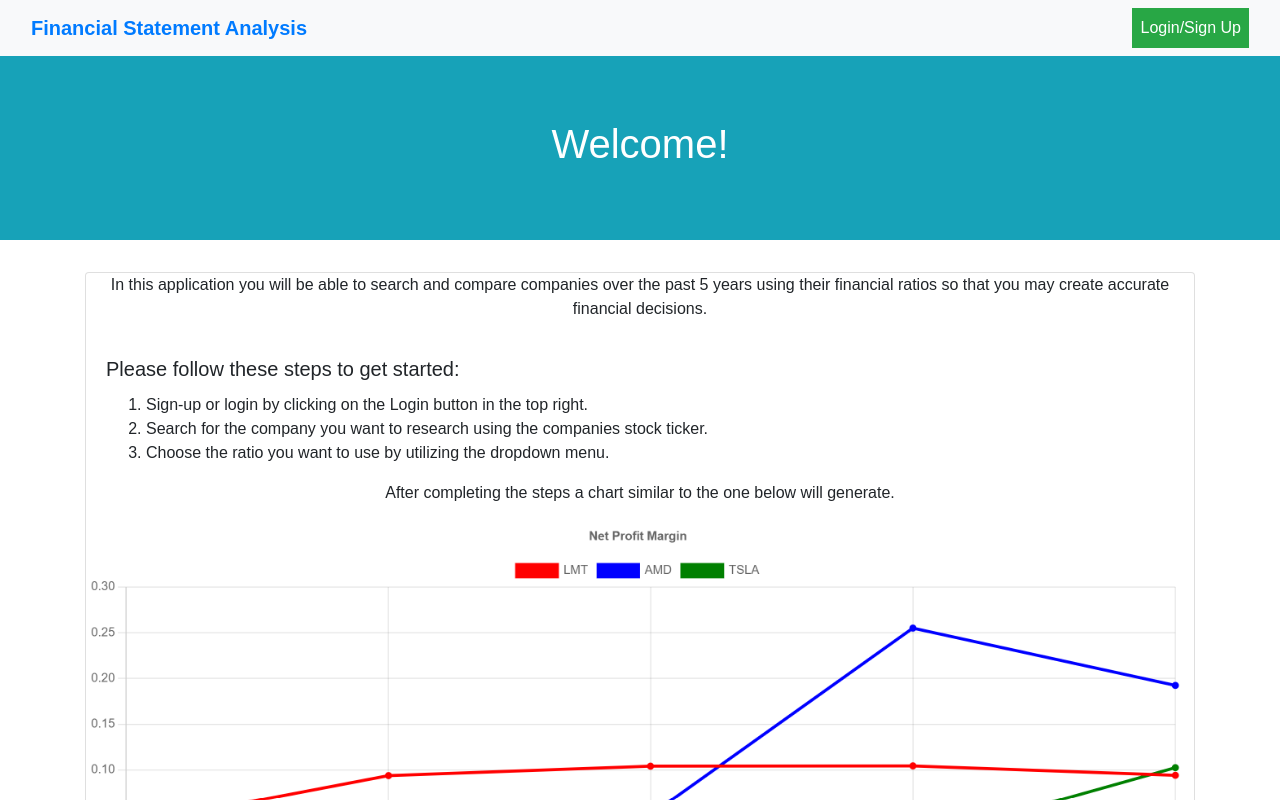
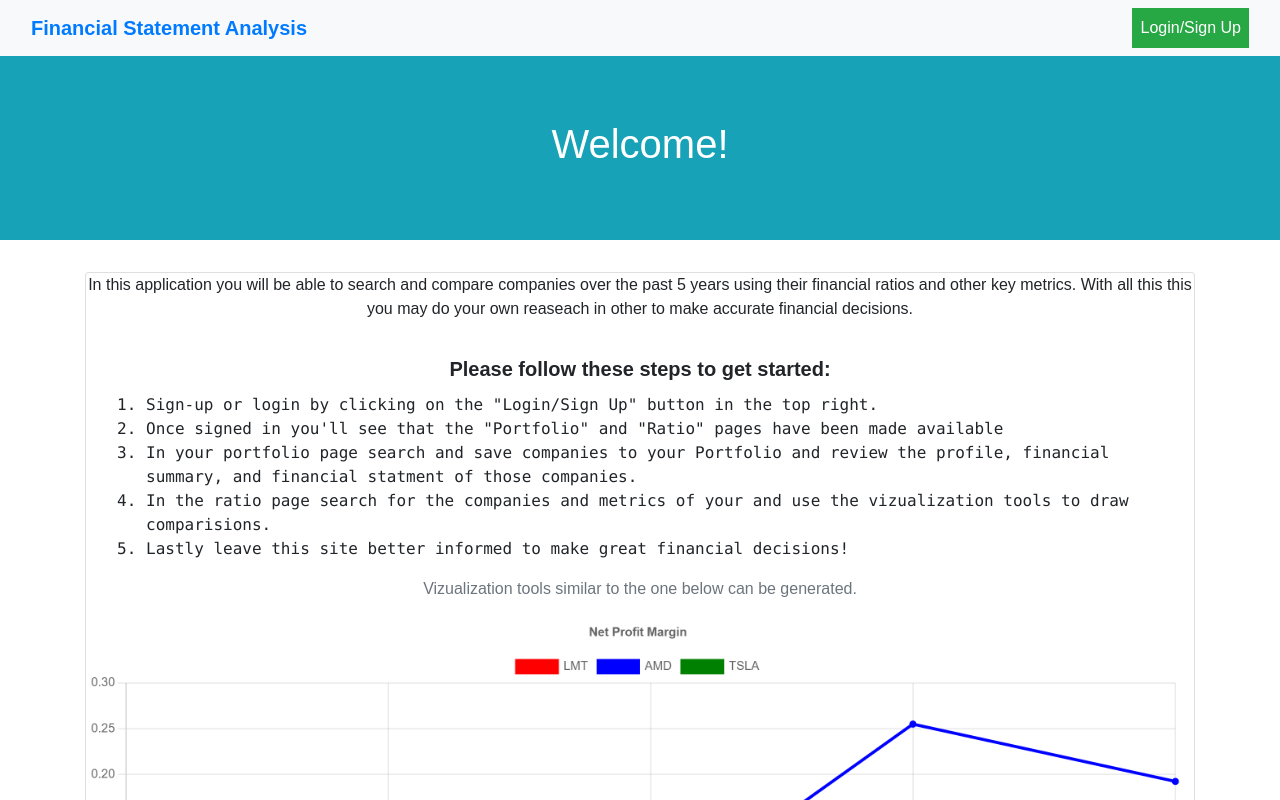
Before and after one commit to Nara1469/financial-statement-analysis, a React (Create React App) app in the folder client/: page / in a window 1280 px wide. Shown: the top 800 px of the page. Built offline with nearby package versions, Linux system fonts and the light colour scheme.

Commit message:
Homepage Intro

```diff
--- a/client/src/pages/HomePage.js
+++ b/client/src/pages/HomePage.js
@@ -13,15 +13,17 @@ const HomePage = () => {
       </Jumbotron>
       <Container>
         <Card border='blue'>
-          <Card.Text className='text-center'>In this application you will be able to search and compare companies over the past 5 years using their financial ratios so that you may create accurate financial decisions.</Card.Text>
+          <Card.Text className='text-center'>In this application you will be able to search and compare companies over the past 5 years using their financial ratios and other key metrics. With all this this you may do your own reaseach in other to make accurate financial decisions.</Card.Text>
           <Card.Body>
-            <Card.Title>Please follow these steps to get started: </Card.Title>
-            <ol>
-              <li>Sign-up or login by clicking on the Login button in the top right.</li>
-              <li>Search for the company you want to research using the companies stock ticker.</li>
-              <li>Choose the ratio you want to use by utilizing the dropdown menu.</li>
+            <Card.Title className='text-center font-weight-bold'>Please follow these steps to get started: </Card.Title>
+            <ol className='text-monospace'>
+              <li>Sign-up or login by clicking on the "Login/Sign Up" button in the top right.</li>
+              <li>Once signed in you'll see that the "Portfolio" and "Ratio" pages have been made available</li>
+              <li>In your portfolio page search and save companies to your Portfolio and review the profile, financial summary, and financial statment of those companies.</li>
+              <li>In the ratio page search for the companies and metrics of your and use the vizualization tools to draw comparisions.</li>
+              <li>Lastly leave this site better informed to make great financial decisions!</li>
             </ol>
-            <Card.Text className='text-center'>After completing the steps a chart similar to the one below will generate.</Card.Text>
+            <Card.Text className='text-center text-muted'>Vizualization tools similar to the one below can be generated.</Card.Text>
           </Card.Body>
           <Card.Img src={ImageIntro} alt="Introduction Chart" />
         </Card>
```
